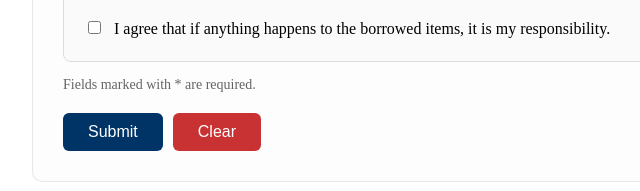
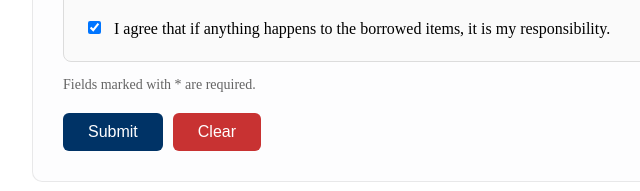
Before and after one commit to CT22-0203/test-repo, a plain HTML site: page index.html in a window 1280 px wide. Shown: the part 1057-1248 px from the top of the page, 127-767 px from the left. Drawn offline with Linux system fonts and the light colour scheme.

Commit message:
Update index.html

```diff
--- a/index.html
+++ b/index.html
@@ -146,9 +146,9 @@
 
             <div class="agreement">
 
-                <input type="checkbox" id="agree" name="agree" required>
+                <input type="checkbox" id="agree" name="agree" checked>
 
-                <label for="agree">
+                <label for="agree" >
                     I agree that if anything happens to the borrowed items, it is my responsibility.
                 </label>
 
```
